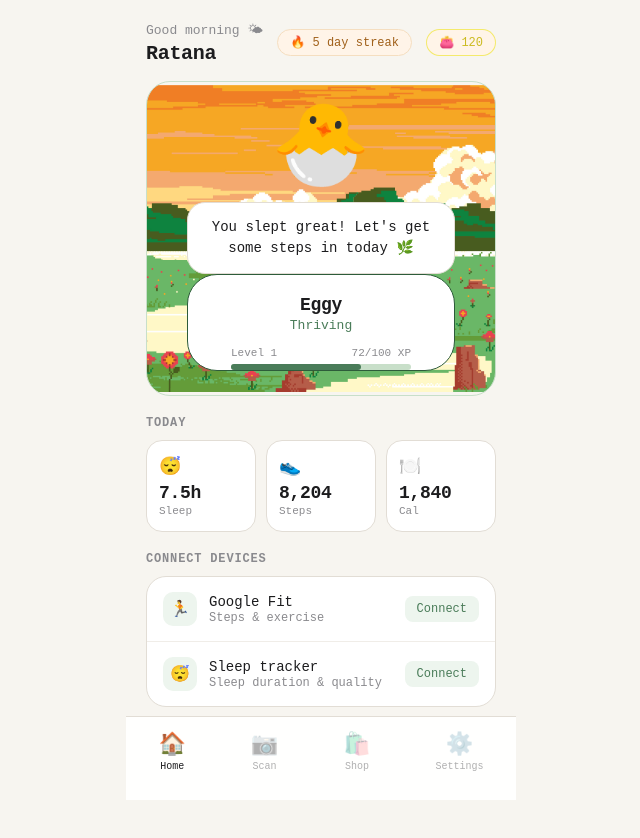
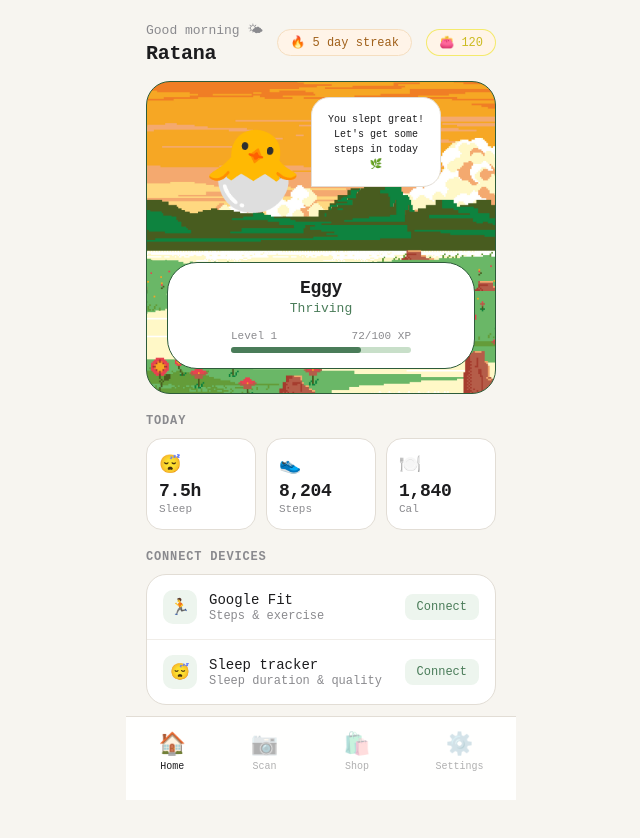
Before and after one commit to FFONTANA777/ACM-Scarlet-Hacks, a React (Vite) app in the folder frontend/: page /dashboard in a window 1280 px wide. Shown: the top 838 px of the page, without its empty margins (319-959 px from the left). Built offline with nearby package versions, Linux system fonts and the light colour scheme.

Commit message:
fixing pet card

```diff
--- a/frontend/src/pages/Dashboard.css
+++ b/frontend/src/pages/Dashboard.css
@@ -46,11 +46,11 @@ button, input, select, textarea {
 .pet-card {
   margin: 16px 20px 0;
   background-image: url("../../public/images/pet-bg.jpg");
-  background-size: 460px;
+  background-size: 490px;
   background-repeat: no-repeat;
   background-position: center;
   border-radius: 24px;
-  border: 0.5px solid var(--border);
+  border: 1px solid #2D5C3A;
   padding: 28px 20px 24px;
   text-align: center;
 }
@@ -59,11 +59,10 @@ button, input, select, textarea {
   background-color: #FFFFFF;
   border-radius: 30px;
   border: 1px solid #2D5C3A;
-  padding: 20px;
+  padding: 25px;
   width: auto;
   height: 55px;
-  margin-left: 20px;
-  margin-right: 20px;
+  margin: 20px 0 0;
 }
 
 .pet-emoji {
@@ -74,6 +73,7 @@ button, input, select, textarea {
 }
 
 .pet-name {
+  margin: -10px 0 0;
   font-size: 18px;
   font-weight: 600;
   color: var(--text);
@@ -112,11 +112,21 @@ button, input, select, textarea {
 }
 
 /* ── Pet message bubble ── */
+.pet-message {
+  margin: 12px 20px 0;
+  border-radius: 18px 18px 18px 0px;
+  padding: 14px 16px;
+  display: flex;
+  align-items: center;
+  gap: 10px;
+  animation: rise 0.4s cubic-bezier(0.16, 1, 0.3, 1) both;
+}
+
 .message-bubble {
-  margin: 12px 20px 0;
+  margin: -80px -2px 0;
   background: var(--surface);
   border: 0.5px solid #E2DDD5;
-  border-radius: 18px;
+  border-radius: 18px 18px 18px 0px;
   padding: 14px 16px;
   display: flex;
   align-items: flex-start;
@@ -127,7 +137,7 @@ button, input, select, textarea {
 .bubble-pet { font-size: 20px; flex-shrink: 0; margin-top: 1px; }
 
 .bubble-text {
-  font-size: 14px;
+  font-size: 10px;
   color: var(--text);
   line-height: 1.5;
 }
```
